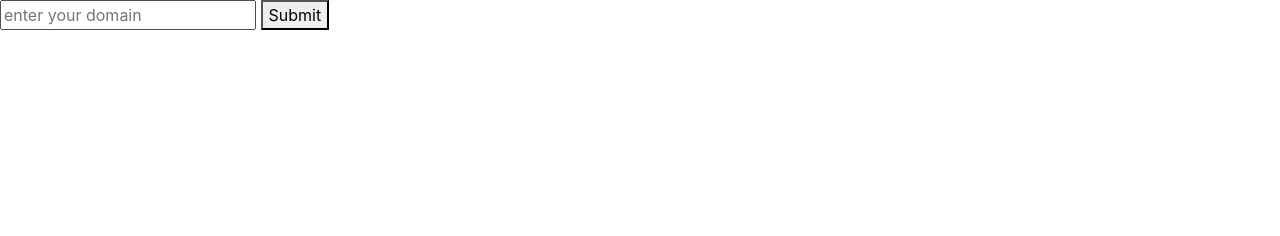
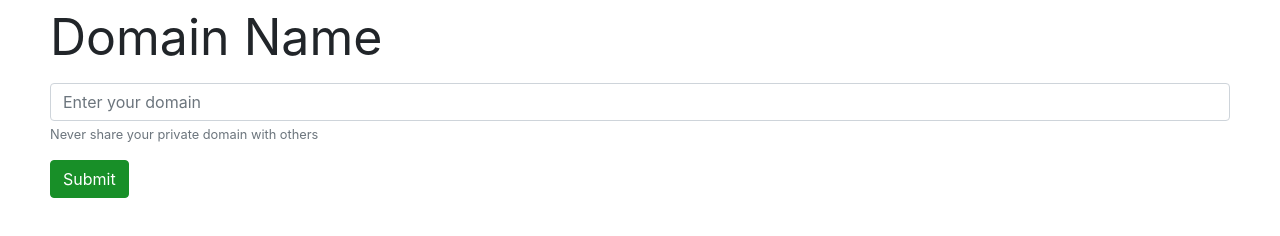
Before and after one commit to DoerJ/angular-js-whois, a website: page index.html in a window 1280 px wide. Drawn offline with nearby package versions, Linux system fonts and the light colour scheme.

Commit message:
styles added

```diff
--- a/index.css
+++ b/index.css
@@ -1,3 +1,25 @@
-#whois-info {
+#domain-input {
+    background-color: white;
+}
+#domain-btn {
+    background-color: #188f28;
+    border: 1px solid #188f28;
+}
+#domain-parser {
+    margin-left: 50px;
+    margin-right: 50px;
+}
+form label {
+    font-size: 50px;
+}
+ul {
+    margin-top: 50px;
     list-style: none;
+    padding-left: 0;
+    padding-top: 50px;
 }
+li > span {
+    color: #188f28;
+    margin-right: 10px;
+    font-weight: 500;
+}
--- a/index.html
+++ b/index.html
@@ -16,10 +16,16 @@
     </head>
     <body ng-app="domainParser">
         <div id="domain-parser" ng-controller="domainHandler">
-            <input id="domain-input" type="text" ng-model="domainName" placeholder="enter your domain" />
-            <button id="submit-btn" ng-click="sendDomain(domainName)">Submit</button>
+            <form>
+                <div class="form-group">
+                    <label for="domain-input">Domain Name</label>
+                    <input class="form-control" id="domain-input" placeholder="Enter your domain" ng-model="domainName" />
+                    <small id="domain-hint" class="form-text text-muted">Never share your private domain with others</small>
+                </div>
+                <button class="btn btn-primary" id="domain-btn" type="submit" ng-click="sendDomain(domainName)">Submit</button>
+            </form>
             <ul id="whois-info">
-                <li ng-repeat="item in data track by $index">{{item}}</li>
+                <li ng-repeat="item in data track by $index"><span>{{item.split(':')[0]}}:</span>{{item.split(':')[1]}}</li>
             </ul>
         </div>
     </body>
```
